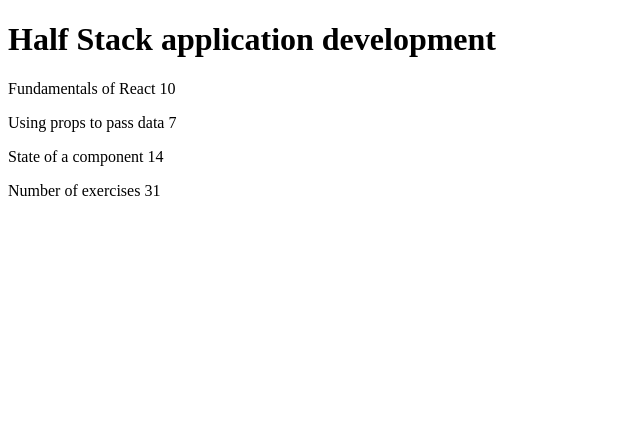
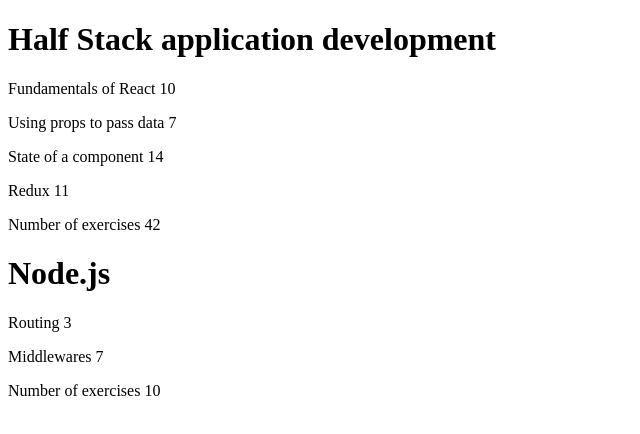
Before and after one commit to FernandoHernandezR2049/full-stack-open, a React (Vite) app in the folder part1/course-info/: page / in a window 1280 px wide. Shown: the top 434 px of the page, without its empty margins (0-640 px from the left). Built offline with nearby package versions, Linux system fonts and the light colour scheme.

Commit message:
feat: accept arbitrary number of courses

```diff
--- a/part1/course-info/src/App.jsx
+++ b/part1/course-info/src/App.jsx
@@ -1,9 +1,10 @@
-import Course from "./Course";
+import Courses from "./Courses";
 
 const App = () => {
-  const course = {
+  const courses = [
+    {
+      name: "Half Stack application development",
       id: 1,
-    name: "Half Stack application development",
       parts: [
         {
           name: "Fundamentals of React",
@@ -20,10 +21,31 @@
           exercises: 14,
           id: 3,
         },
+        {
+          name: "Redux",
+          exercises: 11,
+          id: 4,
+        },
       ],
-  };
-
-  return <Course course={course} />;
+    },
+    {
+      name: "Node.js",
+      id: 2,
+      parts: [
+        {
+          name: "Routing",
+          exercises: 3,
+          id: 1,
+        },
+        {
+          name: "Middlewares",
+          exercises: 7,
+          id: 2,
+        },
+      ],
+    },
+  ];
+  return <Courses courses={courses} />;
 };
 
 export default App;
--- a/part1/course-info/src/Content.jsx
+++ b/part1/course-info/src/Content.jsx
@@ -1,15 +1,11 @@
 const Content = (props) => {
   return (
     <div>
-      <p>
-        {props.parts[0].name} {props.parts[0].exercises}
-      </p>
-      <p>
-        {props.parts[1].name} {props.parts[1].exercises}
-      </p>
-      <p>
-        {props.parts[2].name} {props.parts[2].exercises}
-      </p>
+      {props.parts.map((part) => (
+        <p key={part.id}>
+          {part.name} {part.exercises}
+        </p>
+      ))}
     </div>
   );
 };
--- /dev/null
+++ b/part1/course-info/src/Courses.jsx
@@ -0,0 +1,13 @@
+import Course from "./Course";
+
+const Courses = (props) => {
+  return (
+    <>
+      {props.courses.map((course) => (
+        <Course key={course.id} course={course} />
+      ))}
+    </>
+  );
+};
+
+export default Courses;
```
Also changed, not shown: part1/course-info/src/Header.jsx (+4 -6 lines). Lines whose indentation alone changed are shown as unchanged.
